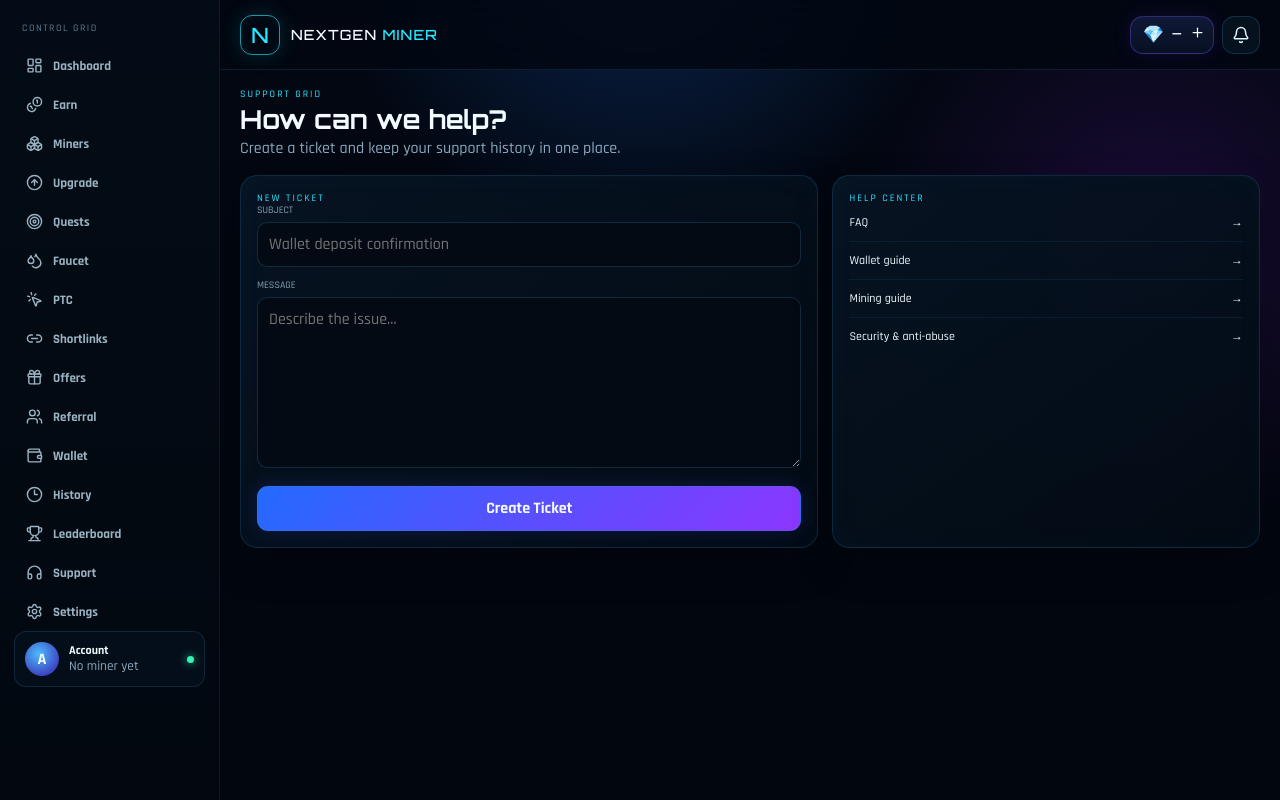
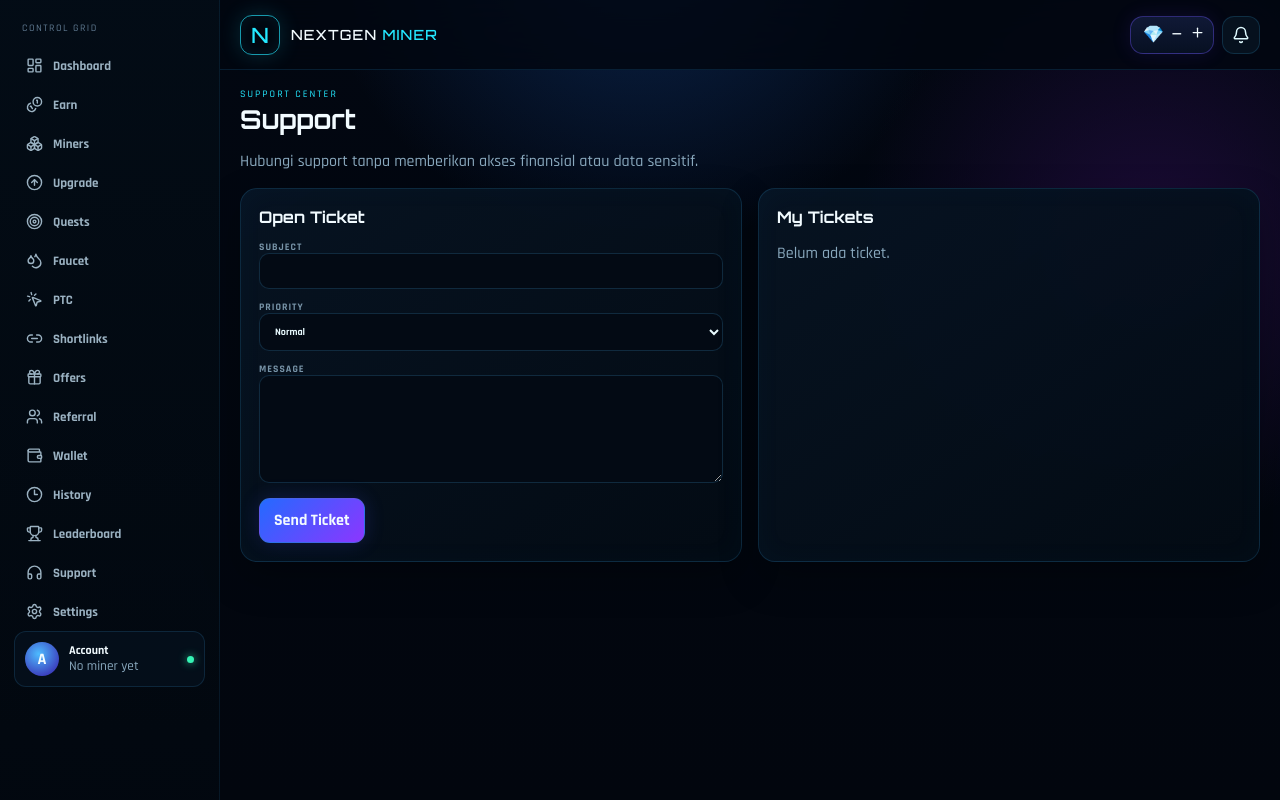
Before and after one commit to Chriskefas22/nextgen-miner, a Next.js app: page /support in a window 1280 px wide. Built offline with nearby package versions, Linux system fonts and the light colour scheme; no server answers.

Commit message:
Add files via upload

```diff
--- a/app/support/page.tsx
+++ b/app/support/page.tsx
@@ -1 +1,9 @@
-'use client';import {useState} from 'react';import {AppShell} from '@/components/layout/AppShell';export default function Support(){const[sent,setSent]=useState(false);return <AppShell><div className="page-head"><div><div className="eyebrow">SUPPORT GRID</div><h1 className="page-title">How can we help?</h1><div className="muted">Create a ticket and keep your support history in one place.</div></div></div><div className="grid grid-2"><section className="glass section"><div className="eyebrow">NEW TICKET</div>{sent?<div className="notice success">Ticket created. Our support team will respond in the ticket thread.</div>:<div className="form"><div className="field"><label>SUBJECT</label><input className="input" placeholder="Wallet deposit confirmation"/></div><div className="field"><label>MESSAGE</label><textarea className="input" rows={7} placeholder="Describe the issue…"/></div><button className="btn btn-primary" onClick={()=>setSent(true)}>Create Ticket</button></div>}</section><section className="glass section"><div className="eyebrow">HELP CENTER</div><div className="list-row"><span>FAQ</span><span>→</span></div><div className="list-row"><span>Wallet guide</span><span>→</span></div><div className="list-row"><span>Mining guide</span><span>→</span></div><div className="list-row"><span>Security & anti-abuse</span><span>→</span></div></section></div></AppShell>}
+'use client'
+import {FormEvent,useEffect,useState} from 'react'
+import {AppShell} from '@/components/layout/AppShell'
+import styles from './support.module.css'
+type Ticket={id:number;subject:string;message:string;status:string;priority:string;owner_note?:string|null;created_at:string;updated_at:string;resolved_at?:string|null}
+export default function SupportPage(){const[tickets,setTickets]=useState<Ticket[]>([]),[subject,setSubject]=useState(''),[message,setMessage]=useState(''),[priority,setPriority]=useState('normal'),[busy,setBusy]=useState(false),[notice,setNotice]=useState('')
+ const load=async()=>{const r=await fetch('/api/support');const d=await r.json().catch(()=>({}));if(r.ok)setTickets(d.tickets??[])};useEffect(()=>{void load()},[])
+ async function submit(e:FormEvent){e.preventDefault();setBusy(true);setNotice('');const r=await fetch('/api/support',{method:'POST',headers:{'content-type':'application/json'},body:JSON.stringify({subject,message,priority})});const d=await r.json().catch(()=>({}));if(!r.ok)setNotice(String(d.error??'Tidak dapat mengirim ticket.'));else{setNotice(`Ticket #${d.ticket_id} berhasil dibuat.`);setSubject('');setMessage('');await load()}setBusy(false)}
+ return <AppShell><div className={styles.page}><div className={styles.head}><div className="eyebrow">SUPPORT CENTER</div><h1 className="page-title">Support</h1><p className="muted">Hubungi support tanpa memberikan akses finansial atau data sensitif.</p></div><div className={styles.grid}><form className={`glass ${styles.card}`} onSubmit={submit}><h2>Open Ticket</h2><label>SUBJECT<input className="input" value={subject} onChange={e=>setSubject(e.target.value)} minLength={5} maxLength={120} required/></label><label>PRIORITY<select className="input" value={priority} onChange={e=>setPriority(e.target.value)}><option value="low">Low</option><option value="normal">Normal</option><option value="high">High</option></select></label><label>MESSAGE<textarea className="input" value={message} onChange={e=>setMessage(e.target.value)} minLength={10} maxLength={4000} rows={7} required/></label>{notice&&<p className="muted">{notice}</p>}<button className="btn btn-primary" disabled={busy}>{busy?'Sending…':'Send Ticket'}</button></form><section className={`glass ${styles.card}`}><h2>My Tickets</h2>{tickets.length?tickets.map(t=><article className={styles.ticket} key={t.id}><div><b>#{t.id} · {t.subject}</b><span>{t.status.toUpperCase()} · {t.priority}</span></div><p>{t.message}</p>{t.owner_note?<small>Owner: {t.owner_note}</small>:null}<time>{new Date(t.created_at).toLocaleString('id-ID')}</time></article>):<p className="muted">Belum ada ticket.</p>}</section></div></div></AppShell>}
--- /dev/null
+++ b/app/support/support.module.css
@@ -0,0 +1 @@
+.page{max-width:1120px;margin:0 auto}.head{margin-bottom:16px}.grid{display:grid;grid-template-columns:minmax(0,1fr) minmax(0,1fr);gap:16px}.card{padding:18px}.card h2{margin:0 0 14px;font-family:Orbitron,system-ui,sans-serif;font-size:16px}.card label{display:block;font-size:10px;letter-spacing:.1em;color:#7894a8;font-weight:800;margin:12px 0}.card textarea{resize:vertical}.ticket{padding:12px 0;border-bottom:1px solid rgba(255,255,255,.07)}.ticket:last-child{border-bottom:0}.ticket>div{display:flex;justify-content:space-between;gap:12px}.ticket span,.ticket time,.ticket small{display:block;color:#7894a8;font-size:10px;margin-top:4px}.ticket p{font-size:12px;line-height:1.55;color:#c8d7e1;margin:8px 0}.ticket time{font-size:9px}@media(max-width:800px){.grid{grid-template-columns:1fr}}
```
